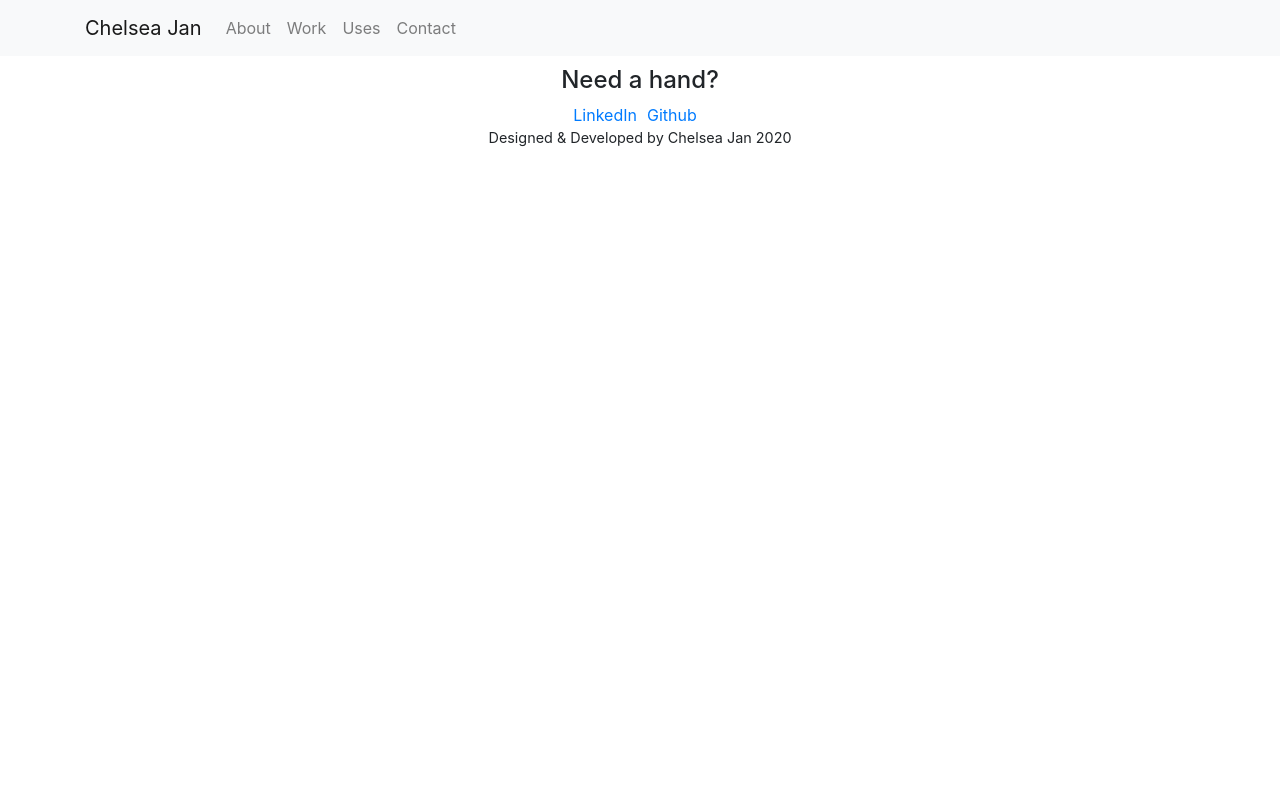
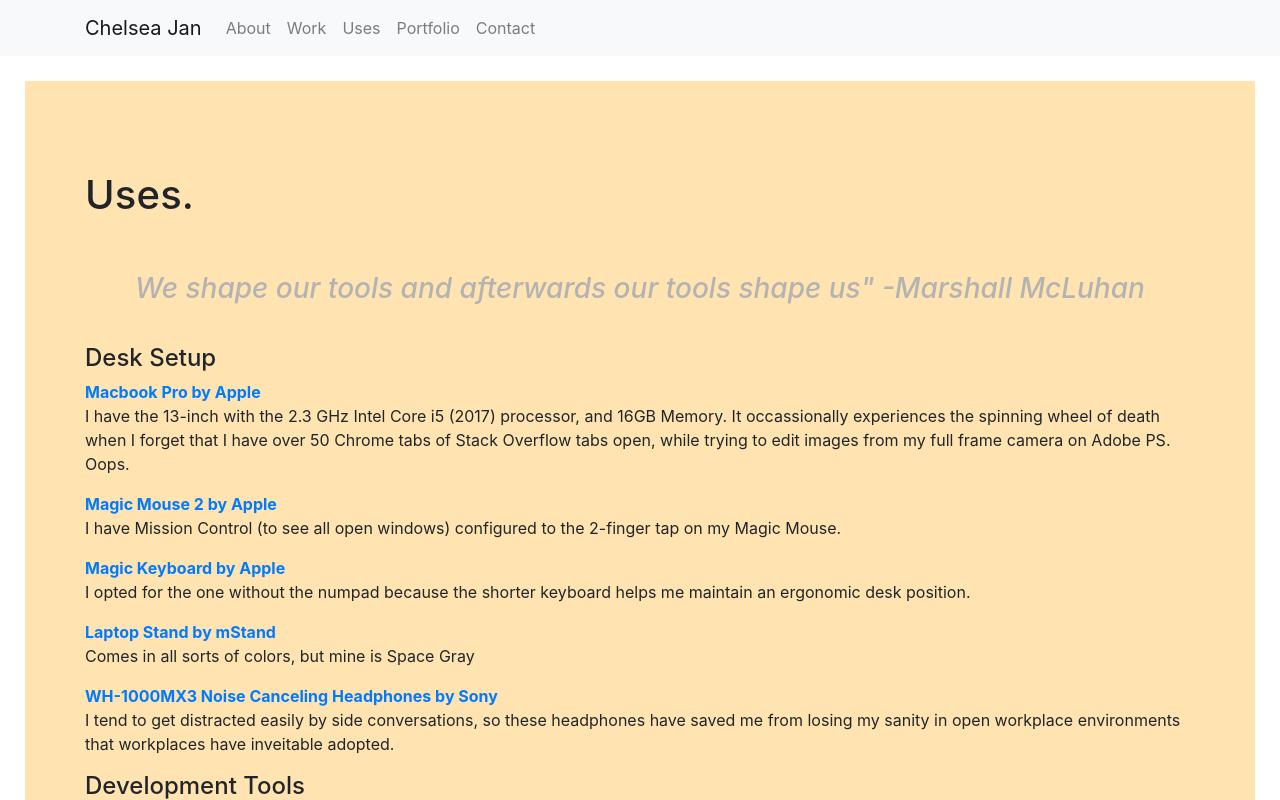
Before and after one commit to chelseajan/chelseajan-website, a React (Create React App) app: page /uses in a window 1280 px wide. Shown: the top 800 px of the page. Built offline with nearby package versions, Linux system fonts and the light colour scheme.

Commit message:
added routing for the uses page

```diff
--- a/src/App.js
+++ b/src/App.js
@@ -8,6 +8,9 @@
 import Uses from './Uses/uses';
 import Contact from './Contact/contact';
 import AboutMe from './About/aboutMe';
+import Portfolio from './Portfolio/portfolio';
+
+
 
 import { BrowserRouter as Router, Switch, Route } from "react-router-dom";
 
@@ -25,11 +28,13 @@
            <Banner greeting="Hi there!" name="Chelsea" title="I currently work at Illumina, improving human health by unlocking the power of the genome." />
             <About />
             <Work />
-            <Uses />
             <Contact />
           </div>
         } />
           <Route path="/aboutme" component={AboutMe} />
+          <Route exact path='/uses' render={Uses} />
+          <Route exact path='/portfolio' render={Portfolio} />
+
         </Switch>
 
         <Footer />
--- a/src/Navbar/navbar.js
+++ b/src/Navbar/navbar.js
@@ -1,5 +1,6 @@
 import React from 'react';
-import { Navbar, Nav} from 'react-bootstrap';
+import { Navbar, Nav, NavDropdown} from 'react-bootstrap';
+import {BrowserRouter as Router, Route, Link } from "react-router-dom";
 
 const navbar = (props) => {
   const navLinks = [
@@ -13,7 +14,11 @@
     },
     {
       site: "Uses",
-      href: "#Uses"
+      href: "/uses"
+    },
+    {
+      site: "Portfolio",
+      href: "/portfolio"
     },
     {
       site: "Contact",
--- a/src/Uses/usesComputer.js
+++ b/src/Uses/usesComputer.js
@@ -70,7 +70,8 @@
         ]
     };
  return (
-    <div className="uses-computer">
+    <div className="uses">
+        <section className="uses-section">
             <h4>Desk Setup</h4>
             {
                 uses.equipment.map(obj => {
@@ -82,6 +83,8 @@
                     )
                 })
             }
+        </section>
+        <section className="uses-section">
         <h4>Development Tools</h4>
             {
                 uses.tools.map(obj => {
@@ -93,6 +96,7 @@
                 )
                 })
             }
+        </section>
     </div>
    )
 }
--- a/src/Uses/usesPhotography.js
+++ b/src/Uses/usesPhotography.js
@@ -41,7 +41,8 @@
         ]
     };
  return (
-    <div className="uses-computer">
+    <div className="uses">
+        <section className="uses-section">
             <h4>Photography Gear</h4>
             {
                 uses.equipment.map(obj => {
@@ -53,6 +54,8 @@
                     )
                 })
             }
+        </section>
+        <section className="uses-section">
         <h4>Photography Tools</h4>
             {
                 uses.tools.map(obj => {
@@ -64,6 +67,8 @@
                 )
                 })
             }
+        </section>
+
     </div>
    )
 }
```
Lines whose indentation alone changed are shown as unchanged.
